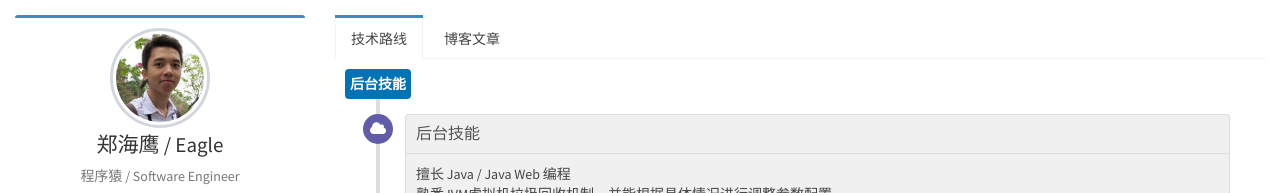
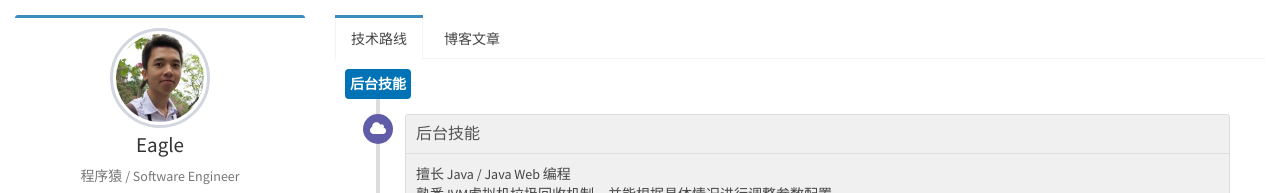
Before and after one commit to SeaEagle/Resume, a website: page index.html in a window 1280 px wide. Shown: the top 193 px of the page. Drawn offline with Linux system fonts and the light colour scheme.

Commit message:
Update index.html

```diff
--- a/index.html
+++ b/index.html
@@ -35,7 +35,7 @@
                 <div class="box box-primary">
                     <div class="box-body box-profile">
                         <img class="profile-user-img img-responsive img-circle" src="./image/portrait.png" alt="帅气的头像">
-                        <h3 class="profile-username text-center">郑海鹰 / Eagle</h3>
+                        <h3 class="profile-username text-center">Eagle</h3>
                         <p class="text-muted text-center">程序猿 / Software Engineer</p>
                         <!-- -->
                         <ul class="list-group list-group-unbordered">
```
